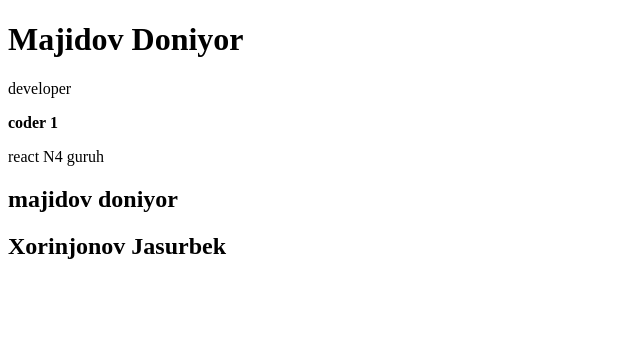
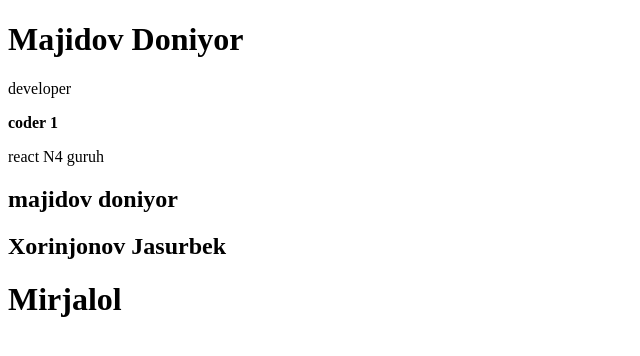
Before and after one commit to React-N4/1-dars, a plain HTML site: page index.html in a window 1280 px wide. Shown: the whole page, without its empty margins (0-640 px from the left). Drawn offline with Linux system fonts and the light colour scheme.

Commit message:
added h1

```diff
--- a/index.html
+++ b/index.html
@@ -16,6 +16,7 @@
    <p>react N4 guruh</p>
    <h2>majidov doniyor</h2>
    <h2>Xorinjonov Jasurbek</h2>
+   <h1>Mirjalol</h1>
 </body>
 
 </html>
```
